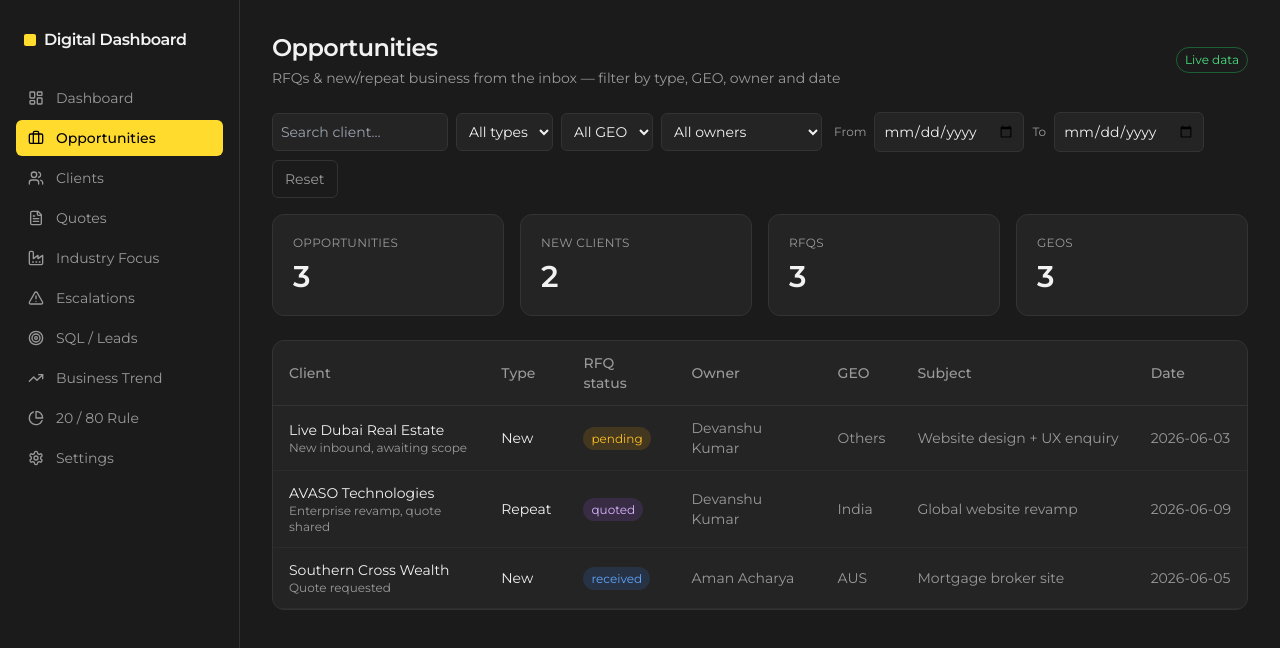
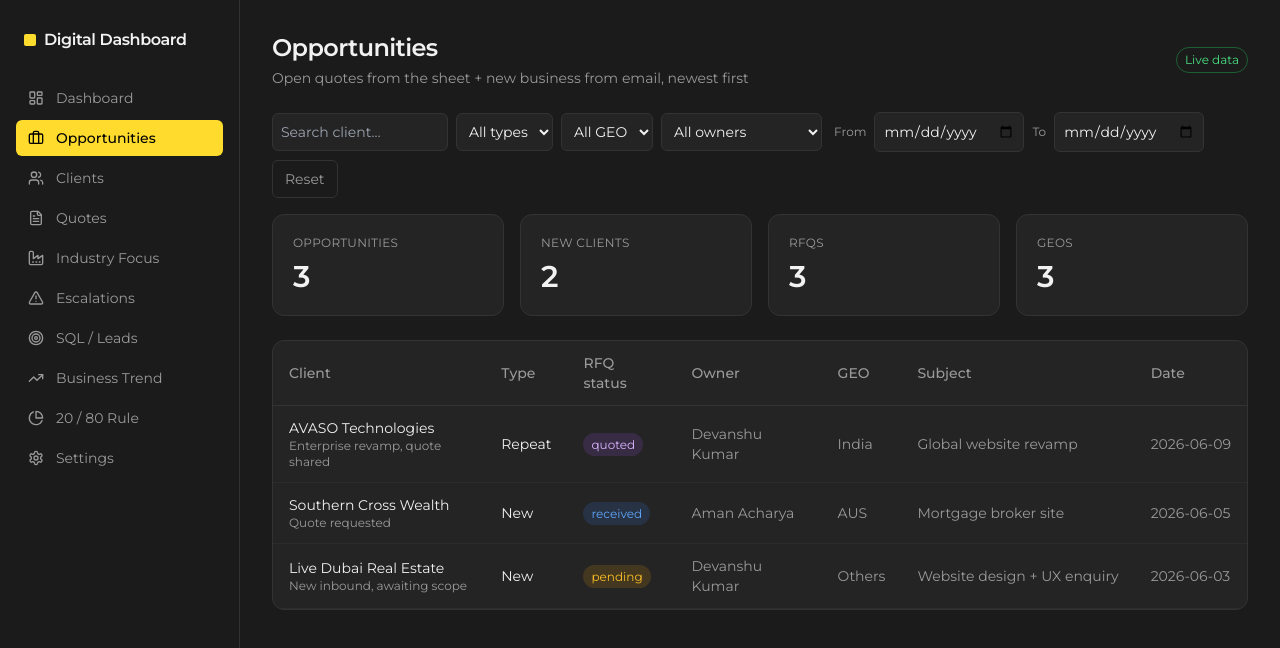
Before and after one commit to rahulkaushal21/Dashboard_2026_Digital, a Next.js app: page /opportunities in a window 1280 px wide. Shown: the top 648 px of the page. Built offline with nearby package versions, Linux system fonts and the light colour scheme; no server answers; the database is empty.

Commit message:
Sort opportunities by source date in descending order

```diff
--- a/app/opportunities/page.tsx
+++ b/app/opportunities/page.tsx
@@ -23,12 +23,13 @@ export default function Opportunities() {
     .filter(x => !fType || (x.is_new_client ? 'New' : 'Repeat') === fType)
     .filter(x => !fGeo || (x.geo || '') === fGeo)
     .filter(x => !fOwner || (x.sales_person || '') === fOwner)
-    .filter(x => inRange(x.source_date)), [all, search, fType, fGeo, fOwner, from, to])
+    .filter(x => inRange(x.source_date))
+    .sort((a, b) => new Date(b.source_date || 0).getTime() - new Date(a.source_date || 0).getTime()), [all, search, fType, fGeo, fOwner, from, to])
   const reset = () => { setSearch(''); setFType(''); setFGeo(''); setFOwner(''); setFrom(''); setTo('') }
 
   return (
     <div>
-      <Header title="Opportunities" subtitle="RFQs & new/repeat business from the inbox — filter by type, GEO, owner and date" />
+      <Header title="Opportunities" subtitle="Open quotes from the sheet + new business from email, newest first" />
       <div className="flex flex-wrap items-center gap-2 mb-4">
         <input value={search} onChange={e => setSearch(e.target.value)} placeholder="Search client…" className={`${selCls} w-44`} />
         <select value={fType} onChange={e => setFType(e.target.value)} className={selCls}><option value="">All types</option><option value="New">New</option><option value="Repeat">Repeat</option></select>
```
